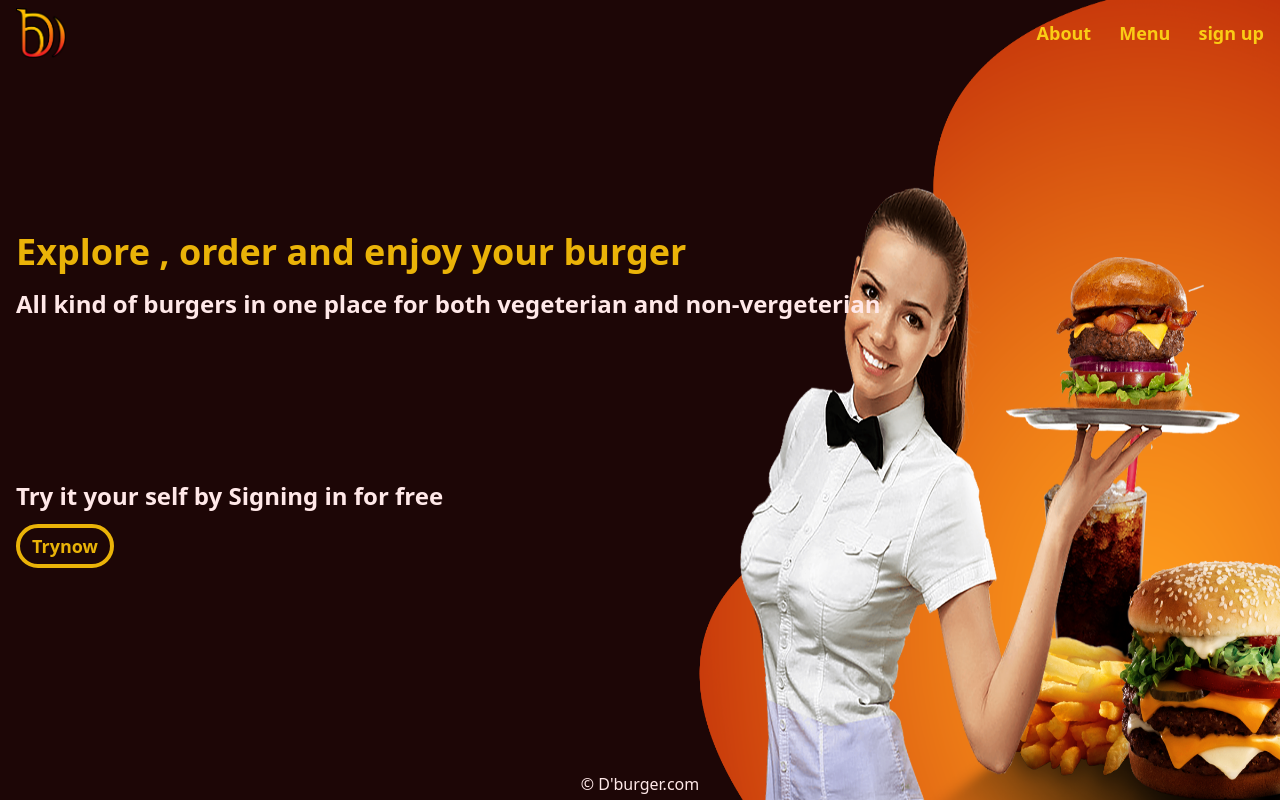
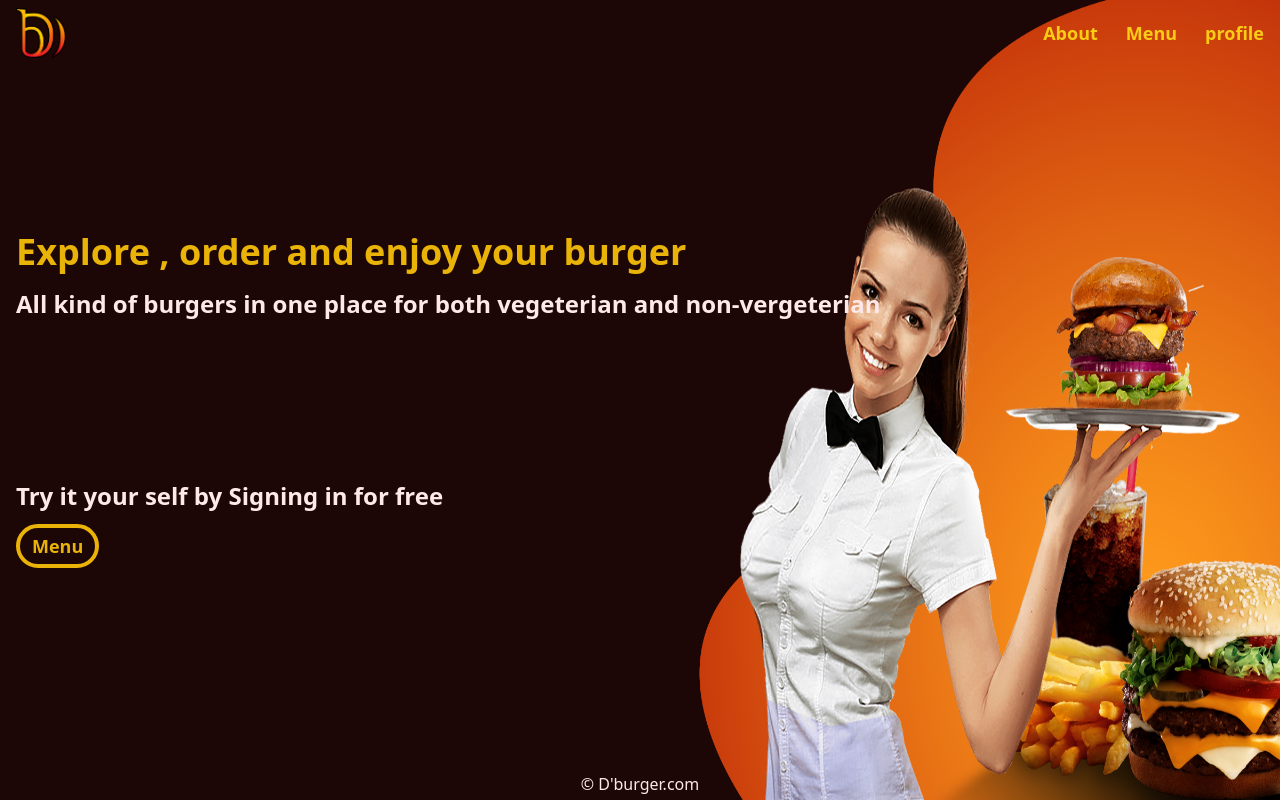
Before and after one commit to maherlumberjake/dburger, a React (Vite) app in the folder frontend/: page / in a window 1280 px wide. Built offline with nearby package versions, Linux system fonts and the light colour scheme; no server answers.

Commit message:
fixing authoriazation  and userContext bugs

```diff
--- a/frontend/src/contexts/userContext.tsx
+++ b/frontend/src/contexts/userContext.tsx
@@ -7,6 +7,7 @@ import {
 	useState,
 } from "react";
 import { axioslocal } from "../pages/auth/Signup/SignUp";
+import { AxiosError } from "axios";
 
 type User = {
 	user: {
@@ -17,6 +18,7 @@ type User = {
 			thumbnailImg: string;
 		};
 	};
+	error: AxiosError | null;
 	auth: boolean;
 	loading: boolean;
 	setAuth: React.Dispatch<React.SetStateAction<boolean>>;
@@ -28,6 +30,7 @@ export const UserConextProvider = ({ children }: { children: ReactNode }) => {
 		"jwt"
 	)}`;
 	const [loading, setLoading] = useState<boolean>(false);
+	const [error, setError] = useState<AxiosError | null>(null);
 	const [user, setUser] = useState<{
 		status: string;
 		user: { name: string; email: string; thumbnailImg: string };
@@ -41,20 +44,27 @@ export const UserConextProvider = ({ children }: { children: ReactNode }) => {
 				setUser(res.data);
 				setLoading(false);
 			})
-			.catch(() => {
-				setAuth(false);
-				setLoading(false);
+			.catch((err: AxiosError) => {
+				if (err.message == "Request failed with status code 401") {
+					setAuth(false);
+					setLoading(false);
+				} else setLoading(false);
 			})
 			.finally(() => setLoading(false));
 	}, [auth]);
 	useMemo(() => {
-		localStorage.getItem("jwt") ? setAuth(true) : setAuth(false);
+		if (!localStorage.getItem("jwt")) {
+			setAuth(false);
+			setError(null);
+		}
+		setAuth(true);
 	}, []);
 	const sent: User = {
 		auth,
 		loading,
 		setAuth,
 		user,
+		error,
 	};
 	return <userContext.Provider value={sent}>{children}</userContext.Provider>;
 };
--- a/frontend/src/pages/Home/Home.tsx
+++ b/frontend/src/pages/Home/Home.tsx
@@ -27,11 +27,19 @@ export default function Home() {
 					<button
 						disabled={user?.loading}
 						onClick={() => {
-							navigate(user?.auth ? "/menu" : "/signUp");
+							user?.error
+								? location.reload()
+								: navigate(user?.auth ? "/menu" : "/signUp");
 						}}
 						className=" border-current text-white border-4 py-1 px-3 rounded-full font-bold mt-3 capitalize lg:text-yellow-500"
 					>
-						{user?.loading ? "loading" : user?.auth ? "menu" : "trynow"}
+						{user?.error
+							? "refresh"
+							: user?.loading
+							? "loading"
+							: user?.auth
+							? "menu"
+							: "join now"}
 					</button>
 				</div>
 			</section>
--- a/frontend/src/pages/Root.tsx
+++ b/frontend/src/pages/Root.tsx
@@ -37,7 +37,7 @@ export default function Root() {
 						{" "}
 						Menu
 					</NavLink>
-					{!user?.loading ? (
+					{!user?.loading && !user?.error ? (
 						<>
 							{!user?.auth ? (
 								<NavLink
@@ -58,7 +58,7 @@ export default function Root() {
 							)}
 						</>
 					) : (
-						<h2>loading..</h2>
+						<h2>{user.error ? "server error" : "loading..."}</h2>
 					)}
 				</nav>
 			</header>
--- a/frontend/src/pages/auth/Signup/SignUp.tsx
+++ b/frontend/src/pages/auth/Signup/SignUp.tsx
@@ -49,6 +49,7 @@ export async function action({ request }: { request: Request }) {
 				axioslocal.defaults.headers.common.Authorization = `Bearer ${localStorage.getItem(
 					"jwt"
 				)}`;
+				location.reload();
 				return redirect("/UserProfile");
 			} catch (error) {
 				return error instanceof AxiosError
--- a/frontend/src/pages/auth/login/login.tsx
+++ b/frontend/src/pages/auth/login/login.tsx
@@ -43,6 +43,7 @@ export async function action({ request }: { request: Request }) {
 				axioslocal.defaults.headers.common.Authorization = `Bearer ${localStorage.getItem(
 					"jwt"
 				)}`;
+				location.reload();
 				return redirect("/UserProfile");
 			} catch (err) {
 				return err ? "Invalid credentials" : "Something went wrong";
--- a/frontend/src/pages/auth/profile/Profile.tsx
+++ b/frontend/src/pages/auth/profile/Profile.tsx
@@ -51,7 +51,10 @@ export default function Profile(props?: { name?: string; img?: string }) {
 					</svg>
 				</Link>
 				<button
-					onClick={() => localStorage.removeItem("jwt")}
+					onClick={() => {
+						localStorage.removeItem("jwt");
+						location.reload();
+					}}
 					title="logout"
 				>
 					<svg
--- a/frontend/src/pages/auth/profile/UserProfile.tsx
+++ b/frontend/src/pages/auth/profile/UserProfile.tsx
@@ -125,7 +125,9 @@ export default function UserProfile() {
 					<div>hello world</div>
 				</>
 			) : (
-				<h2 className="text-4xl">loading...</h2>
+				<h2 className="text-4xl text-center py-10 text-yellow-400 font-bold">
+					loading...
+				</h2>
 			)}
 		</>
 	);
```
